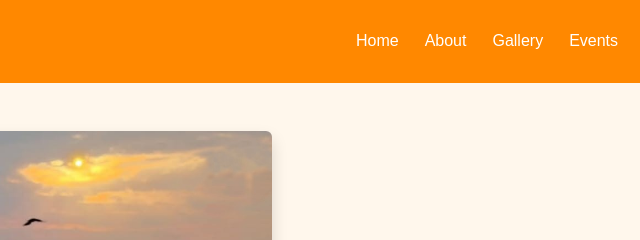
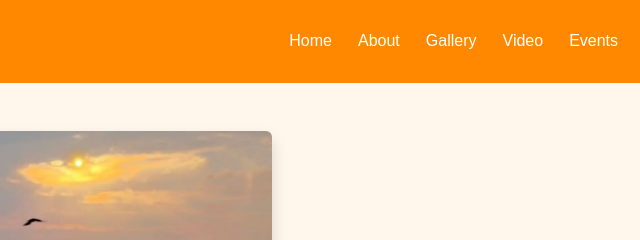
Before and after one commit to Ved24w/tapiaartiseva, a plain HTML site: page about.html in a window 1280 px wide. Shown: the top 240 px of the page, 356-996 px from the left. Drawn offline with nearby package versions, Linux system fonts and the light colour scheme.

Commit message:
video page added

```diff
--- a/about.html
+++ b/about.html
@@ -44,8 +44,10 @@
         <li class="nav-item"><a class="nav-link" href="index.html">Home</a></li>
         <li class="nav-item"><a class="nav-link" href="about.html">About</a></li>
         <li class="nav-item"><a class="nav-link" href="gallery.html">Gallery</a></li>
+        <li class="nav-item"><a class="nav-link" href="videos.html">Video</a></li>
         <li class="nav-item"><a class="nav-link" href="events.html">Events</a></li>
         <li class="nav-item"><a class="nav-link" href="contact.html">Contact Us</a></li>
+
         <li class="nav-item ms-lg-3">
           <a class="book-btn" href="donate.html">Book Aarti Slot</a>
         </li>
```
Also changed, not shown: book.html (+2 -0 lines), contact.html (+2 -0 lines), donate.html (+2 -0 lines), events.html (+2 -0 lines), gallery.html (+2 -0 lines), index.html (+2 -0 lines).
